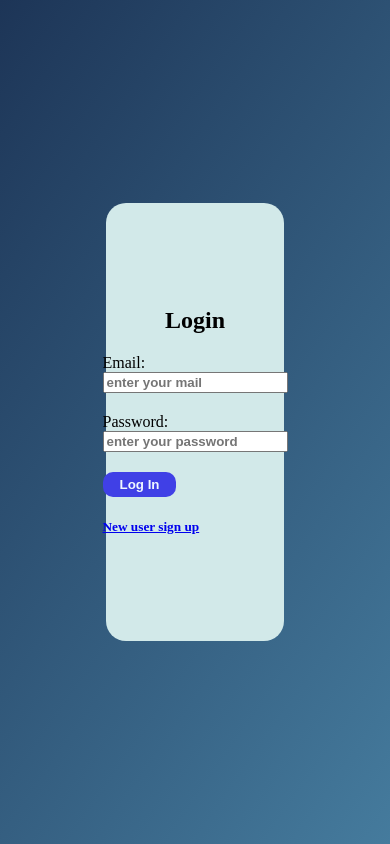
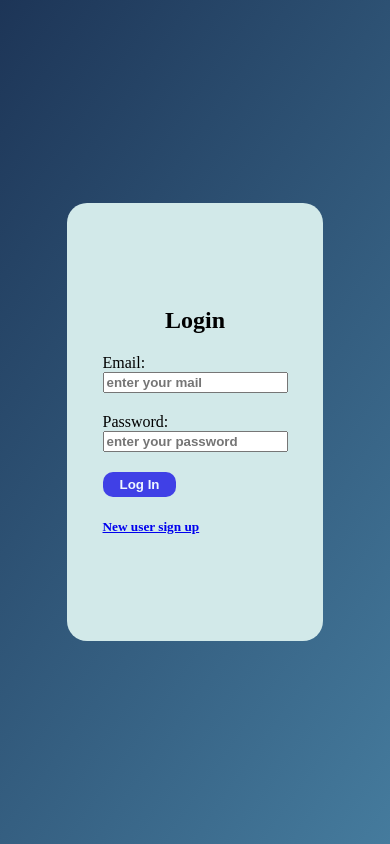
Before and after one commit to metalvampire77/mern-todo-webapp, a React (Vite) app in the folder client/: page /login in a window 390 px wide. Built offline with nearby package versions, Linux system fonts and the light colour scheme.

Commit message:
updated login and sign up

```diff
--- a/client/src/components/Login/LoginForm.module.css
+++ b/client/src/components/Login/LoginForm.module.css
@@ -49,3 +49,9 @@ body{
     color: aliceblue;
     font-weight: bold;
 }
+
+@media(max-width:768px){
+    .container{
+        width: 40%
+    }
+}
--- a/client/src/components/Signup/SignupForm.module.css
+++ b/client/src/components/Signup/SignupForm.module.css
@@ -48,3 +48,9 @@
     color: aliceblue;
     font-weight: bold;
 }
+
+@media(max-width:768px){
+    .container{
+        width: 40%
+    }
+}
```
Also changed, not shown: 4 other files (tests, documents, lock files or other folders).
